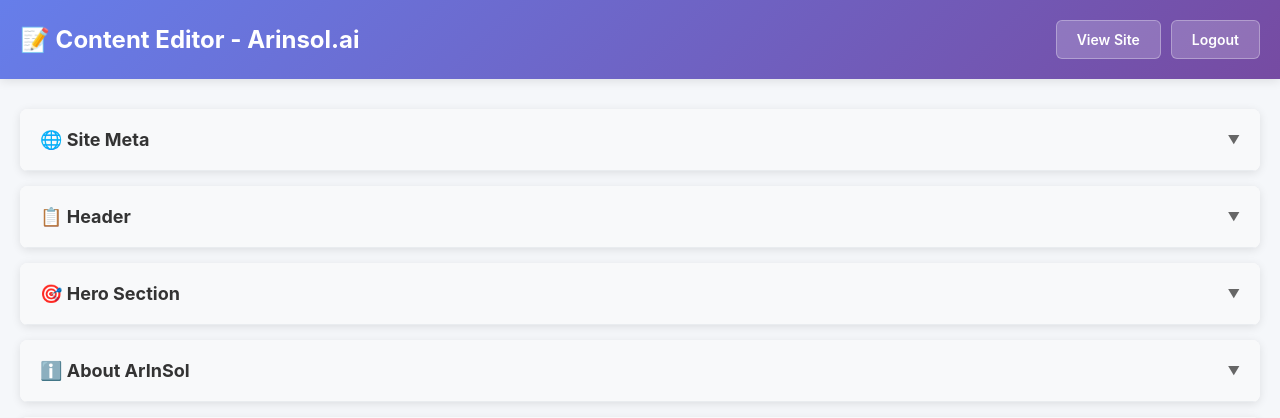
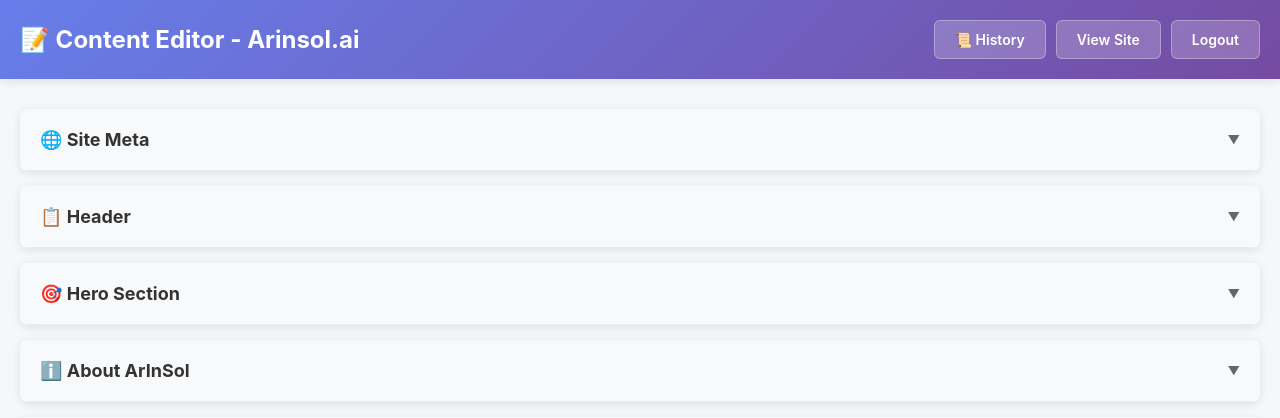
Before and after one commit to vasiliseuc/arinsol, a PHP site: page /editor.php in a window 1280 px wide. Shown: the top 418 px of the page. Run offline with PHP 8.4, Linux system fonts and the light colour scheme; the visitor is signed in with stand-in values (Sample User, id 1).

Commit message:
Add data changes history feature in editor.php; include data.json in .gitignore. Implement functionality to display a history of data changes with a new button in the content editor for improved user experience.

```diff
--- a/editor.php
+++ b/editor.php
@@ -183,6 +183,20 @@
 
 // Ensure array structure exists to prevent errors
 $jsonArray = $jsonArray ?? [];
+
+// Get data changes history
+$changesDir = __DIR__ . '/data-changes';
+$changeFiles = [];
+if (is_dir($changesDir)) {
+    $files = scandir($changesDir);
+    foreach ($files as $file) {
+        if (pathinfo($file, PATHINFO_EXTENSION) === 'json') {
+            $changeFiles[] = $file;
+        }
+    }
+    // Sort by name descending (timestamp is in name, so this works for sorting by date)
+    rsort($changeFiles);
+}
 ?>
 <!DOCTYPE html>
 <html lang="en">
@@ -479,6 +493,7 @@
         <div class="header-content">
             <h1>📝 Content Editor - Arinsol.ai</h1>
             <div class="header-actions">
+                <a href="#" class="btn btn-secondary" onclick="openHistory(event)">📜 History</a>
                 <a href="/" class="btn btn-secondary" target="_blank">View Site</a>
                 <a href="?logout=1" class="btn btn-secondary">Logout</a>
             </div>
@@ -1310,6 +1325,62 @@
     </div>
 
     <script>
+        function openHistory(e) {
+            e.preventDefault();
+            const historyWindow = window.open('', 'DataHistory', 'width=600,height=800,scrollbars=yes');
+
+            const content = `
+                <html>
+                <head>
+                    <title>Data Changes History<\/title>
+                    <style>
+                        body { font-family: system-ui, -apple-system, sans-serif; padding: 20px; background: #f5f7fa; }
+                        h1 { color: #333; font-size: 24px; margin-bottom: 20px; }
+                        table { width: 100%; background: white; border-radius: 8px; box-shadow: 0 2px 5px rgba(0,0,0,0.1); border-collapse: collapse; overflow: hidden; }
+                        th { background: #f8f9fa; padding: 12px 15px; text-align: left; border-bottom: 2px solid #e9ecef; color: #555; }
+                        td { padding: 10px 15px; border-bottom: 1px solid #eee; color: #333; }
+                        tr:last-child td { border-bottom: none; }
+                        tr:hover { background: #f8f9fa; }
+                        .filename { font-family: monospace; color: #666; }
+                    <\/style>
+                <\/head>
+                <body>
+                    <h1>📜 Data Changes History<\/h1>
+                    <?php if (empty($changeFiles)): ?>
+                        <p>No history found.<\/p>
+                    <?php else: ?>
+                        <table>
+                            <thead>
+                                <tr>
+                                    <th>Date & Time<\/th>
+                                    <th>Filename<\/th>
+                                </tr>
+                            <\/thead>
+                            <tbody>
+                                <?php foreach ($changeFiles as $file):
+                                    $displayDate = 'Unknown';
+                                    if (preg_match('/data_(\d{4}-\d{2}-\d{2})_(\d{2}-\d{2}-\d{2})\.json/', $file, $matches)) {
+                                        $date = $matches[1];
+                                        $time = str_replace('-', ':', $matches[2]);
+                                        $displayDate = date('M d, Y H:i:s', strtotime("$date $time"));
+                                    }
+                                ?>
+                                    <tr>
+                                        <td><?php echo htmlspecialchars($displayDate); ?><\/td>
+                                        <td class="filename"><?php echo htmlspecialchars($file); ?><\/td>
+                                    </tr>
+                                <?php endforeach; ?>
+                            <\/tbody>
+                        <\/table>
+                    <?php endif; ?>
+                <\/body>
+                <\/html>
+            `;
+
+            historyWindow.document.write(content);
+            historyWindow.document.close();
+        }
+
         // Accordion functionality
         document.addEventListener('DOMContentLoaded', function() {
             const sectionHeaders = document.querySelectorAll('.section-header');
```
Also changed, not shown: 1 other file.
